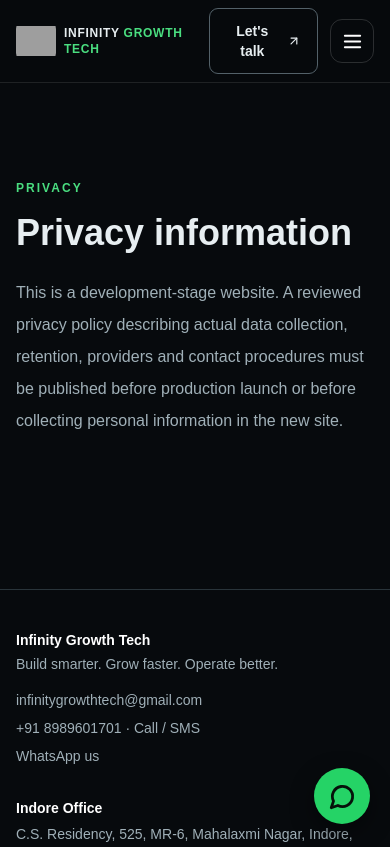
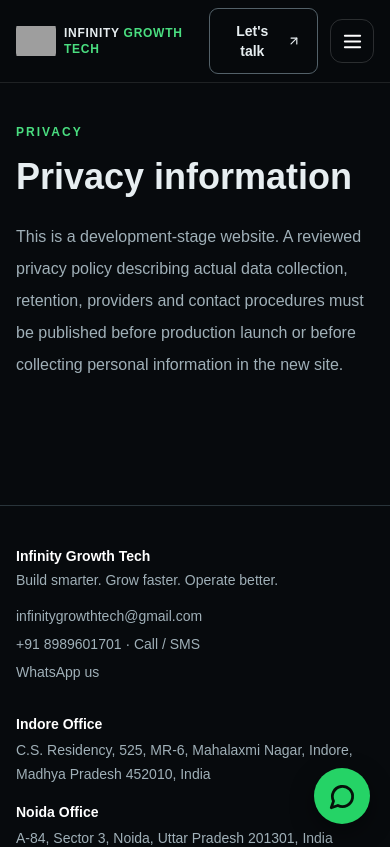
Before and after one commit to manishsirgg/infinitygrowthtech, a Next.js app: page /privacy in a window 390 px wide. Shown: the top 847 px of the page. Built offline with nearby package versions, Linux system fonts and the light colour scheme; grey boxes are pictures that could not be loaded.

Commit message:
Improve responsive page hierarchy and navigation

```diff
--- a/src/app/privacy/page.tsx
+++ b/src/app/privacy/page.tsx
@@ -1,5 +1,5 @@
 import type { Metadata } from 'next';
 export const metadata: Metadata = { title: 'Privacy information', robots: { index: false, follow: false } };
 export default function PrivacyPage() {
- return <section className="container-shell min-h-[60vh] py-24"><p className="eyebrow">Privacy</p><h1 className="mt-4 text-4xl font-extrabold">Privacy information</h1><p className="muted mt-6 max-w-2xl leading-8">This is a development-stage website. A reviewed privacy policy describing actual data collection, retention, providers and contact procedures must be published before production launch or before collecting personal information in the new site.</p></section>;
+ return <section className="container-shell min-h-[50vh] py-10 md:py-24"><p className="eyebrow">Privacy</p><h1 className="mt-4 text-4xl font-extrabold">Privacy information</h1><p className="muted mt-6 max-w-2xl leading-8">This is a development-stage website. A reviewed privacy policy describing actual data collection, retention, providers and contact procedures must be published before production launch or before collecting personal information in the new site.</p></section>;
 }
```
